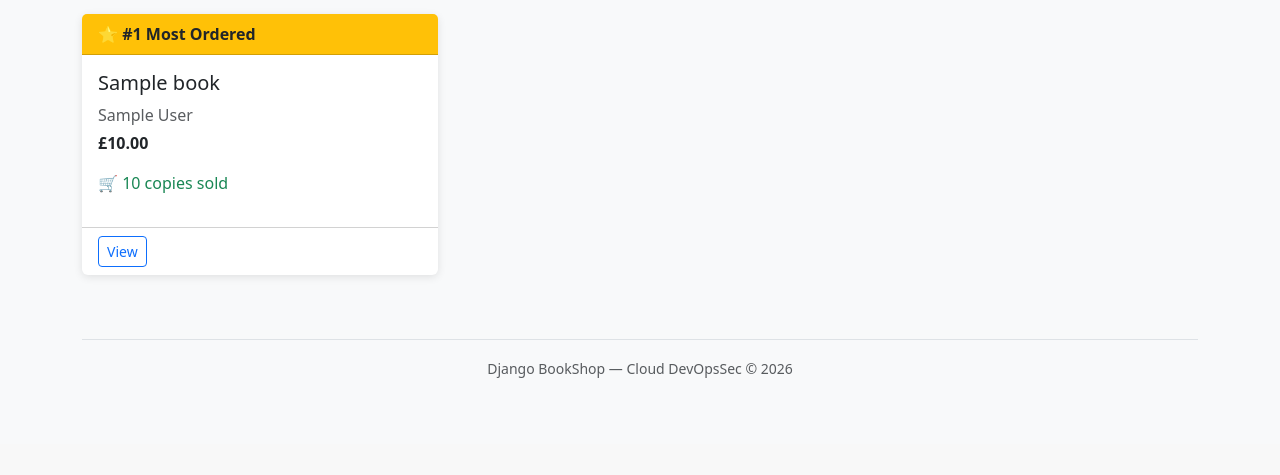
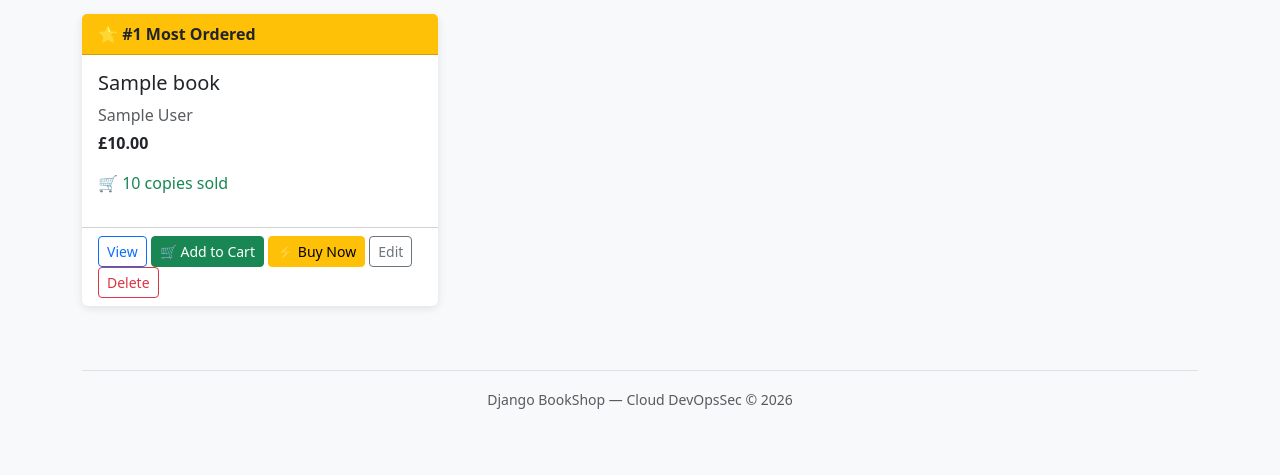
Before and after one commit to gopi122348/bookshop, a Django app: page / in a window 1280 px wide. Shown: the part 565-1040 px from the top of the page. Before the commit the page ends 943 px from the top, so only its background shows below. Run offline with Django 4.2, Linux system fonts and the light colour scheme; tables that the repository leaves empty hold one stand-in row (values such as "Sample post").

Commit message:
Add buy and cart buttons to book list

```diff
--- a/books/templates/books/book_list.html
+++ b/books/templates/books/book_list.html
@@ -85,19 +85,16 @@
           <p class="text-success">🛒 {{ book.total_sold }} copies sold</p>
         </div>
         <div class="card-footer bg-transparent">
-    <a href="{% url 'book_detail' book.pk %}" class="btn btn-sm btn-outline-primary">View</a>
-    {% if user.is_authenticated %}
-        {% if book.is_in_stock %}
-            <a href="{% url 'cart_add' book.pk %}" class="btn btn-sm btn-success">🛒 Add to Cart</a>
-            <a href="{% url 'book_order' book.pk %}" class="btn btn-sm btn-warning">⚡ Buy Now</a>
-        {% else %}
-            <span class="btn btn-sm btn-secondary disabled">Out of Stock</span>
-        {% endif %}
-    {% endif %}
-    {% if user.is_staff %}
-        <a href="{% url 'book_update' book.pk %}" class="btn btn-sm btn-outline-secondary">Edit</a>
-        <a href="{% url 'book_delete' book.pk %}" class="btn btn-sm btn-outline-danger">Delete</a>
-    {% endif %}
+    <a href="{% url 'book_detail' book.pk %}"
+       class="btn btn-sm btn-outline-primary">View</a>
+    <a href="{% url 'cart_add' book.pk %}"
+       class="btn btn-sm btn-success">🛒 Add to Cart</a>
+    <a href="{% url 'book_order' book.pk %}"
+       class="btn btn-sm btn-warning">⚡ Buy Now</a>
+    <a href="{% url 'book_update' book.pk %}"
+       class="btn btn-sm btn-outline-secondary">Edit</a>
+    <a href="{% url 'book_delete' book.pk %}"
+       class="btn btn-sm btn-outline-danger">Delete</a>
 </div>
     {% endfor %}
   </div>
```
